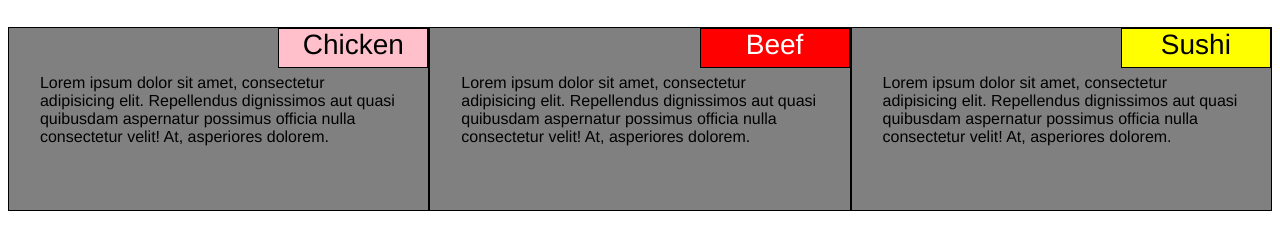
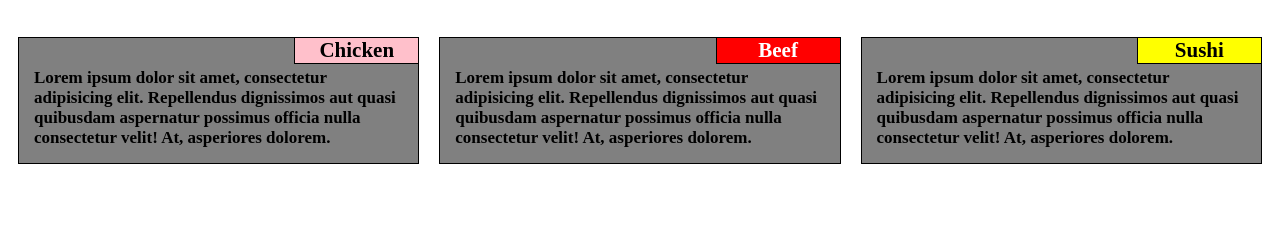
Before and after one commit to zslbuy/coursera-test, a plain HTML site: page module2-solution/index.html in a window 1280 px wide. Shown: the part 61-310 px from the top of the page. Drawn offline with Linux system fonts and the light colour scheme.

Commit message:
final again

```diff
--- a/module2-solution/css/styles.css
+++ b/module2-solution/css/styles.css
@@ -1,80 +1,75 @@
 * {
   box-sizing: border-box;
-
- }
+  }
 
 h1 {
 	text-align: center;
 	margin-bottom: 30px;
 }
 
-  section#container {
-  	background-color:gray;
-    border: black solid 1px;
 
-
-    position: relative;
+.div-text{
+  margin: 10px;
+  border: 1px solid black;
+  background-color: grey;
 
 }
 
-p {
 
-  width: 90%;
-  height: 150px;
-  margin-right: auto;
-  margin-left: auto;
-  font-family: Helvetica;
+
+#t{
+
+  clear: right;
+  margin: 15px;
+  margin-top: 30px;
+  font-size: 17px;
+  font-weight: 700;
+}
+
+#p1 {
+	border: 1px solid black;
+  width: 125px;
+  float: right;
+  margin-top: -1px;
+  margin-right: -1px;
+  margin-bottom: 0px;
+  text-align: center;
+  font-size: 21px;
+  font-weight: bolder;
+  background-color: pink;
 
 
 }
 
-#t{
-	padding: 30px 10px 10px 10px;
-}
+#p2 {
 
-#p1 {
+	background-color: red;
 	border: 1px solid black;
-	width: 150px;
-	height: 40px;
-	background-color: pink;
-	text-align: center;
-	position: absolute;
-	top: 0;
-	right: 0;
-	font-size: 175%;
-	margin: 0;
-    padding: 0;
+  width: 125px;
+  float: right;
+  margin-top: -1px;
+  margin-right: -1px;
+  margin-bottom: 0px;
+  text-align: center;
+  font-size: 21px;
+  font-weight: bolder;
 
 }
 
-#p2 {
+#p3 {
+
+	background-color: yellow;
 	border: 1px solid black;
-	width: 150px;
-	height: 40px;
-	background-color: red;
-	text-align: center;
-	position: absolute;
-	top: 0;
-	right: 0;
-	font-size: 175%;
-	margin: 0;
-    padding: 0;
+  width: 125px;
+  float: right;
+  margin-top: -1px;
+  margin-right: -1px;
+  margin-bottom: 0px;
+  text-align: center;
+  font-size: 21px;
+  font-weight: bolder;
 }
 
-#p3 {
-	border: 1px solid black;
-	width: 150px;
-	height: 40px;
-	background-color: yellow;
-	text-align: center;
-	position: absolute;
-	top: 0;
-	right: 0;
-	font-size: 175%;
-	margin: 0;
-    padding: 0;
-}
-/* Simple Responsive Framework. */
 .row {
   width: 100%;
 }
@@ -83,7 +78,7 @@ p {
 @media (min-width: 992px) {
   .col-lg-1, .col-lg-2, .col-lg-3, .col-lg-4, .col-lg-5, .col-lg-6, .col-lg-7, .col-lg-8, .col-lg-9, .col-lg-10, .col-lg-11, .col-lg-12 {
     float: left;
-
+   display: flex;
   }
   .col-lg-1 {
     width: 8.33%;
@@ -129,7 +124,7 @@ p {
 @media (min-width: 767px) and (max-width: 991px) {
   .col-md-1, .col-md-2, .col-md-3, .col-md-4, .col-md-5, .col-md-6, .col-md-7, .col-md-8, .col-md-9, .col-md-10, .col-md-11, .col-md-12 {
     float: left;
-
+    display: flex;
   }
   .col-md-1 {
     width: 8.33%;
@@ -168,3 +163,48 @@ p {
     width: 100%;
   }
 }
+
+/* Mobile view */
+
+@media (max-width: 767px) {
+  .col-sm-1, .col-sm-2, .col-sm-3, .col-sm-4, .col-sm-5, .col-sm-6, .col-sm-7, .col-sm-8,
+  .col-sm-9, .col-sm-10, .col-sm-11, .col-sm-12{
+    float: left;
+  }
+  .col-sm-1{
+    width: 8.33%;
+  }
+  .col-sm-2{
+    width: 16.66%;
+  }
+  .col-sm-3{
+    width: 25%;
+  }
+  .col-sm-4{
+    width: 33%;
+  }
+  .col-sm-5{
+    width: 41.66%;
+  }
+  .col-sm-6{
+    width: 50%;
+  }
+  .col-sm-7{
+    width: 58.33%;
+  }
+  .col-sm-8{
+    width: 66.66%;
+  }
+  .col-sm-9{
+    width: 74.99%;
+  }
+  .col-sm-10{
+    width: 83.33%;
+  }
+  .col-sm-11{
+    width: 91.66%;
+  }
+  .col-sm-12{
+    width: 100%;
+  }
+}
--- a/module2-solution/index.html
+++ b/module2-solution/index.html
@@ -2,40 +2,41 @@
 <html>
 <head>
 	<meta charset="utf-8">
-
+	<meta name="viewport" content="width=device-width, initial-scale=1">
 	<title>Assignment Solution for Module 2</title>
-
 	<link rel="stylesheet" href="css/styles.css">
 </head>
+
 <body>
 	<h1>Our Menu</h1>
 
+	<div id="row">
 
+		<div class="col-lg-4 col-md-6 col-md-12 ">
 
-		<section id="container"  class="col-lg-4 col-md-6">
-
-
+			<div class="div-text">
 				<p id="p1">Chicken</p>
 
 					<p id="t">Lorem ipsum dolor sit amet, consectetur adipisicing elit. Repellendus dignissimos aut quasi quibusdam aspernatur possimus officia nulla consectetur velit! At, asperiores dolorem.</p>
 
+            </div>
+		</div>
 
-		</section>
-
-	<section id="container" class="col-lg-4 col-md-6">
-
+	<div class="col-lg-4 col-md-6 col-md-12 ">
+	     <div class="div-text">
 	    <p id="p2" style="color: white;">Beef</p>
 	     <p id="t">Lorem ipsum dolor sit amet, consectetur adipisicing elit. Repellendus dignissimos aut quasi quibusdam aspernatur possimus officia nulla consectetur velit! At, asperiores dolorem.</p>
+	    </div>
+	</div>
 
-	</section>
-
-	<section id="container" class="col-lg-4 col-md-12">
-
+	<div  class="col-lg-4 col-md-6 col-md-12 ">
+	     <div class="div-text">
 		<p id="p3">Sushi</p>
 				<p id="t">Lorem ipsum dolor sit amet, consectetur adipisicing elit. Repellendus dignissimos aut quasi quibusdam aspernatur possimus officia nulla consectetur velit! At, asperiores dolorem.</p>
+	      </div>
+	</div>
+    </div>
 
 
-
-</section>
 </body>
 </html>
--- /dev/null
+++ b/site/peer.css
@@ -0,0 +1,192 @@
+
+*{
+  box-sizing: border-box;
+}
+
+.row {
+  width: 100%;
+}
+
+/* Desktop view */
+
+@media (min-width: 992px) {
+  .col-lg-1, .col-lg-2, .col-lg-3, .col-lg-4, .col-lg-5, .col-lg-6, .col-lg-7, .col-lg-8,
+  .col-lg-9, .col-lg-10, .col-lg-11, .col-lg-12{
+    float: left;
+  }
+  .col-lg-1{
+    width: 8.33%;
+  }
+  .col-lg-2{
+    width: 16.66%;
+  }
+  .col-lg-3{
+    width: 25%;
+  }
+  .col-lg-4{
+    width: 33%;
+  }
+  .col-lg-5{
+    width: 41.66%;
+  }
+  .col-lg-6{
+    width: 50%;
+  }
+  .col-lg-7{
+    width: 58.33%;
+  }
+  .col-lg-8{
+    width: 66.66%;
+  }
+  .col-lg-9{
+    width: 74.99%;
+  }
+  .col-lg-10{
+    width: 83.33%;
+  }
+  .col-lg-11{
+    width: 91.66%;
+  }
+  .col-lg-12{
+    width: 100%;
+  }
+  #div_text {
+    min-height: 330px;
+  }
+}
+
+/* Tablet view */
+
+@media (min-width: 768px) and (max-width: 991px) {
+  .col-md-1, .col-md-2, .col-md-3, .col-md-4, .col-md-5, .col-md-6, .col-md-7, .col-md-8,
+  .col-md-9, .col-md-10, .col-md-11, .col-md-12{
+    float: left;
+
+  }
+  .col-md-1{
+    width: 8.33%;
+  }
+  .col-md-2{
+    width: 16.66%;
+  }
+  .col-md-3{
+    width: 25%;
+  }
+  .col-md-4{
+    width: 33%;
+  }
+  .col-md-5{
+    width: 41.66%;
+  }
+  .col-md-6{
+    width: 50%;
+  }
+  .col-md-7{
+    width: 58.33%;
+  }
+  .col-md-8{
+    width: 66.66%;
+  }
+  .col-md-9{
+    width: 74.99%;
+  }
+  .col-md-10{
+    width: 83.33%;
+  }
+  .col-md-11{
+    width: 91.66%;
+  }
+  .col-md-12{
+    width: 100%;
+  }
+}
+
+/* Mobile view */
+
+@media (max-width: 767px) {
+  .col-sm-1, .col-sm-2, .col-sm-3, .col-sm-4, .col-sm-5, .col-sm-6, .col-sm-7, .col-sm-8,
+  .col-sm-9, .col-sm-10, .col-sm-11, .col-sm-12{
+    float: left;
+  }
+  .col-sm-1{
+    width: 8.33%;
+  }
+  .col-sm-2{
+    width: 16.66%;
+  }
+  .col-sm-3{
+    width: 25%;
+  }
+  .col-sm-4{
+    width: 33%;
+  }
+  .col-sm-5{
+    width: 41.66%;
+  }
+  .col-sm-6{
+    width: 50%;
+  }
+  .col-sm-7{
+    width: 58.33%;
+  }
+  .col-sm-8{
+    width: 66.66%;
+  }
+  .col-sm-9{
+    width: 74.99%;
+  }
+  .col-sm-10{
+    width: 83.33%;
+  }
+  .col-sm-11{
+    width: 91.66%;
+  }
+  .col-sm-12{
+    width: 100%;
+  }
+}
+
+/********************************************************/
+
+h1 {
+  text-align: center;
+  font-size: 30px;
+}
+
+.red {
+  background-color: red;
+}
+
+.blue {
+  background-color: skyblue;
+}
+
+.green {
+  background-color: lightgreen;
+}
+
+#p_main {
+  border: 1px solid black;
+  width: 125px;
+  float: right;
+  margin-top: -1px;
+  margin-right: -1px;
+  margin-bottom: 0px;
+  text-align: center;
+  font-size: 21px;
+  font-weight: bolder;
+}
+
+#p_inside {
+  clear: right;
+  margin: 15px;
+  margin-top: 30px;
+  font-size: 17px;
+  font-weight: 700;
+}
+
+#div_text {
+  margin: 10px;
+  border: 1px solid black;
+  background-color: lightgrey;
+}
```
Also changed, not shown: site/peer.html (added, +35 -0 lines).
